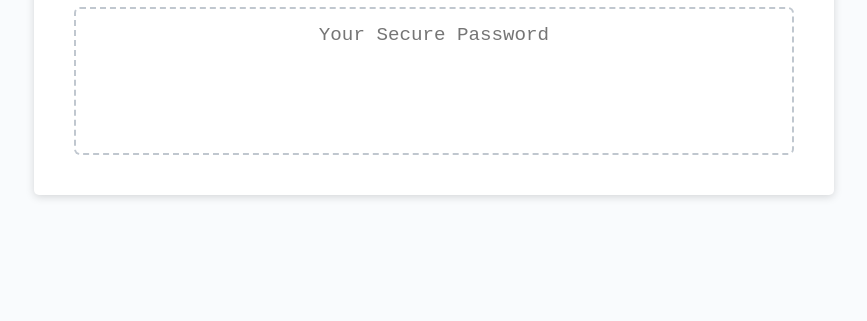
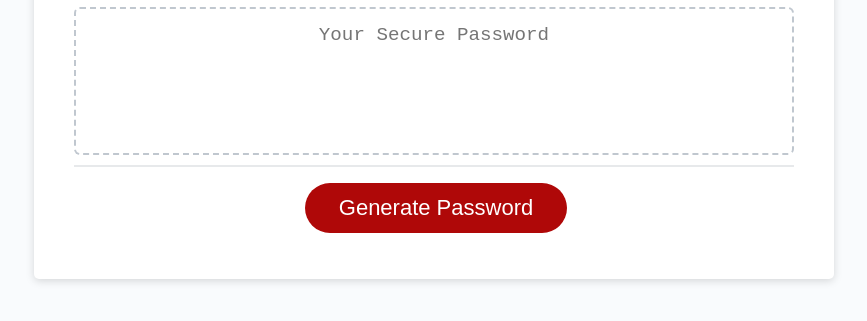
Before and after one commit to Casres/password-gen, a plain HTML site: page index.html in a window 1280 px wide. Shown: the part 241-562 px from the top of the page, without its empty margins (206-1073 px from the left). Drawn offline with Linux system fonts and the light colour scheme.

Commit message:
Finished added html for password gen

```diff
--- a/index.html
+++ b/index.html
@@ -24,5 +24,13 @@
               aria-label="Generated Password"
             ></textarea>
           </div>
+          <div class="card-footer">
+            <button id="generate" class="btn">Generate Password</button>
+          </div>
+        </div>
+      </div>
+      <script src="./assets/js/script.js"></script>
+    </body>
+  </html>
 </body>
 </html>
```
